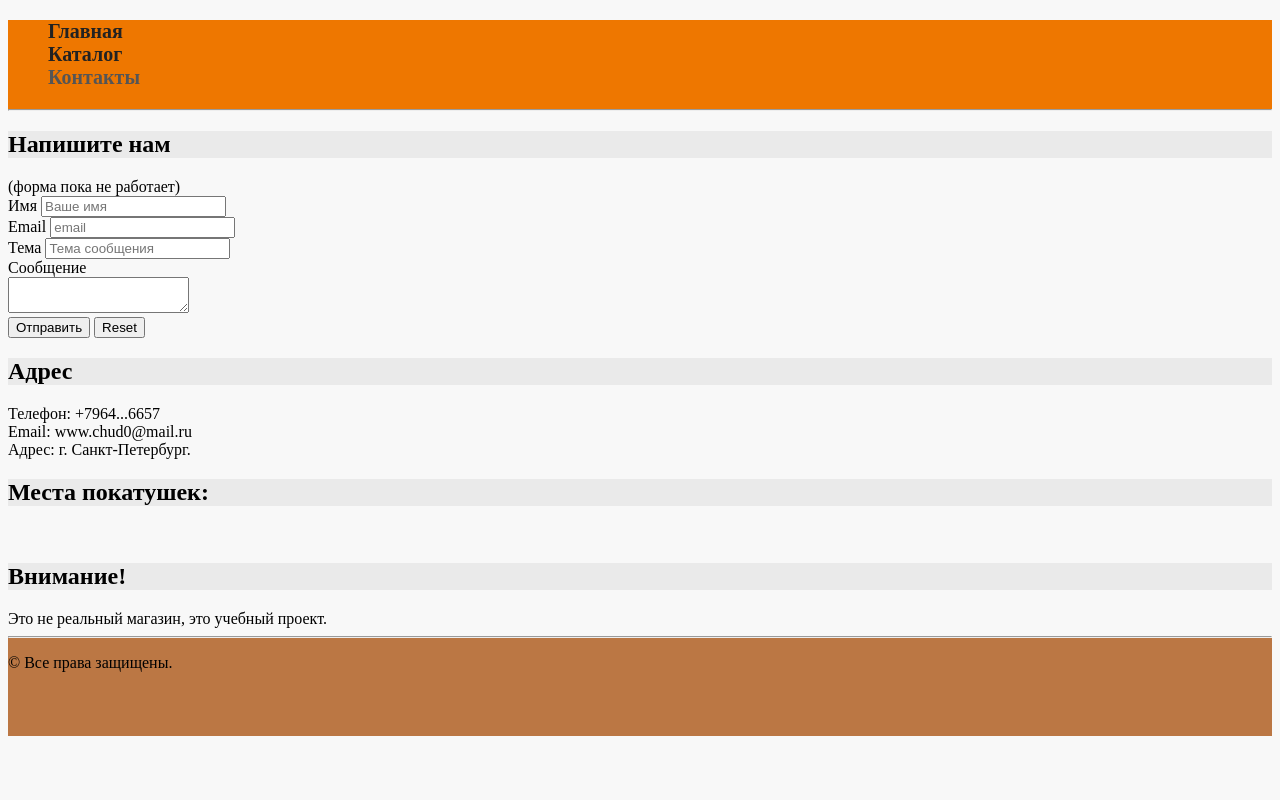
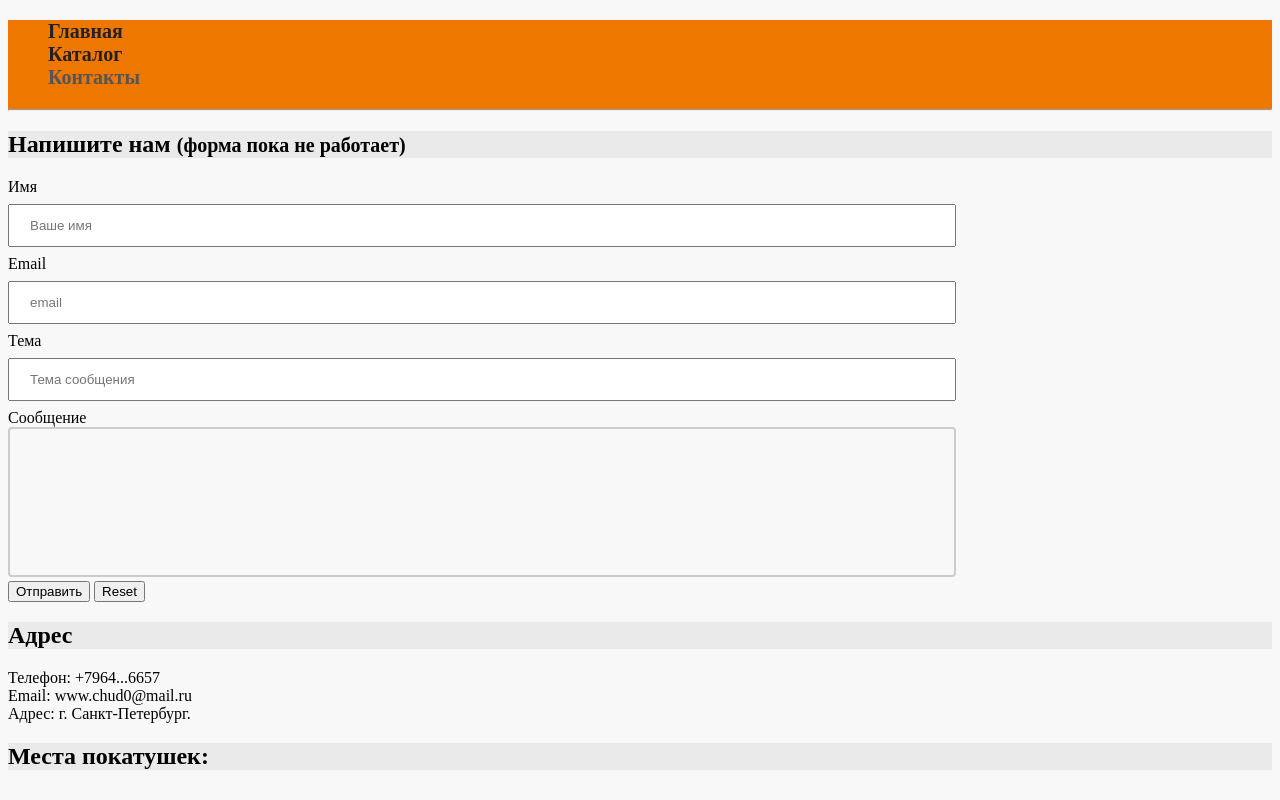
Before and after one commit to chud0/chud0.github.io, a plain HTML site: page contact.html in a window 1280 px wide. Shown: the top 800 px of the page. Drawn offline with Linux system fonts and the light colour scheme.

Commit message:
make clean

```diff
--- a/contact.html
+++ b/contact.html
@@ -6,11 +6,6 @@
         <meta http-equiv="X-UA-Compatible" content="ie=edge">
         <title>RC World</title>
         <link rel="stylesheet" type="text/css" href="style.css">
-        <style type="text/css">
-            #current {
-                color: #555555;
-            }
-        </style>
     </head>
     <body>
         <div class="menu">
@@ -22,13 +17,13 @@
             <hr>
         </div>
         <div>
-            <h2>Напишите нам</h2> (форма пока не работает)
+            <h2>Напишите нам <small>(форма пока не работает)</small></h2>
             <form action="#">
-                Имя <input type="text" placeholder="Ваше имя"><br>
-                Email <input type="email" placeholder="email"><br>
-                Тема <input type="text" placeholder="Тема сообщения"><br>
+                Имя <br> <input type="text" placeholder="Ваше имя"><br>
+                Email <br> <input type="email" placeholder="email"><br>
+                Тема <br> <input type="text" placeholder="Тема сообщения"><br>
                 Сообщение <br>
-	            <textarea></textarea><br>
+	              <textarea></textarea><br>
                 <button type="submit">Отправить</button>
                 <input type="reset">
             </form>
--- a/style.css
+++ b/style.css
@@ -64,3 +64,25 @@ h2 {
     background-color: #bb7744;
     height: 100px;
 }
+
+#current {
+    color: #555555;
+}
+
+input[type="text"], input[type="email"] {
+    width: 75%;
+    padding: 12px 20px;
+    margin: 8px 0;
+    box-sizing: border-box;
+}
+
+textarea {
+    width: 75%;
+    height: 150px;
+    padding: 12px 20px;
+    box-sizing: border-box;
+    border: 2px solid #ccc;
+    border-radius: 4px;
+    background-color: #f8f8f8;
+    resize: none;
+}
```
Also changed, not shown: cat/HPI_Savage_XL_5.9.html (+0 -5 lines), cat/HPI_Savage_X_4.6.html (+0 -5 lines), catalog.html (+0 -5 lines), index.html (+0 -5 lines).
